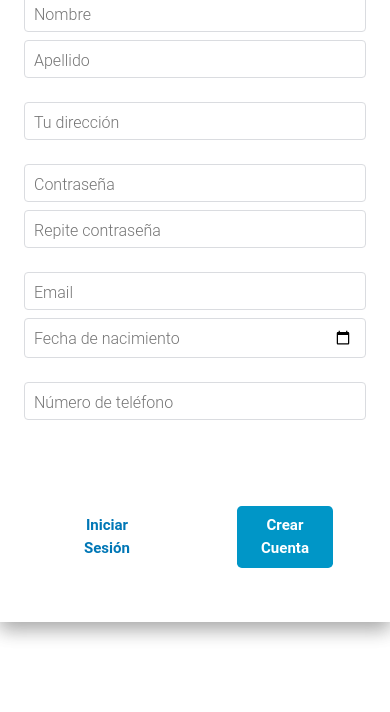
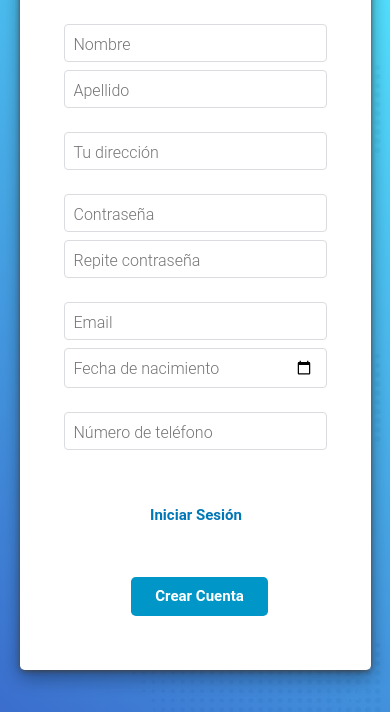
Before and after one commit to alfonsoolavarria/ChurchPage, a plain HTML site: page register.html in a window 390 px wide. Shown: the part 132-844 px from the top of the page. Drawn offline with nearby package versions, Linux system fonts and the light colour scheme.

Commit message:
actualizacion responsive

```diff
--- a/css/query.css
+++ /dev/null
@@ -1,13 +0,0 @@
-/* TABLET */
-@media (max-width: 768px) {
-    #ocultar{
-        display: none;
-    }
-}
-
-@media (max-width: 425px){
-    body{
-        background: none;
-        padding: 0px;
-    }
-}
--- a/css/style.css
+++ b/css/style.css
@@ -11,13 +11,11 @@
 }
 
 body{
-
     /* Fondo */
     background-image: linear-gradient(39deg, rgba(0, 66, 190, 0.767) 0%, rgba(0, 213, 255, 0.678) 92%),
     url(../img/fondo.webp);
     background-size: 100%;
     background-attachment: fixed;
-
 
     padding-top: 30px;
 }
@@ -25,12 +23,21 @@ body{
 /* BODY */
 .container{
     background-color: white;
+    width: 90%;
+    margin-bottom: 40px;
+    box-shadow: 0px 1px 5px #555;
+}
+
+.text-body {
+    color: #444 !important;
 }
 
 .btn-none{
     background-color: none;
     color: #0077b6;
     box-shadow: none;
+    transition: all 300ms;
+    animation: show 800ms linear;
 }
 
 .btn-none:hover{
@@ -47,10 +54,67 @@ body{
     background-color: #0096c7;
     color: white;
     box-shadow: none;
+    transition: all 300ms;
+    animation: show 800ms linear;
 }
+input[type="text"],
+input[type="email"],
+input[type="password"],
+input[type="date"],
+label{
+    animation: show 800ms linear;
+}
+
 
 .btn-color:hover{
     background-color: #0077b6;
     color: white;
     box-shadow: none;
 }
+
+@keyframes show {
+    0%{
+       opacity: 0;
+       background-color: #fff;
+    }
+        100%{
+            opacity: 1;
+        }
+}
+
+
+/* responsive webs*/
+
+@media (max-width: 998px) {
+
+   .col-sm {
+       flex-basis: 100% !important;
+   }
+   .btn_crear{
+       flex-basis: 100%;
+   }
+   .btn-iniciar{
+       margin-left: 35px;
+       margin-bottom: 30px;
+   }
+   .box_btn{
+       flex-basis:100% !important;
+       margin-top: -40px !important;
+       text-align: center;
+   }
+
+.text-body {
+    text-align: center !important;
+
+}
+
+}
+
+@media (max-width: 780px) {
+    #img-main{
+        display: none;
+    }
+    #form-register{
+        padding: 20px;
+    }
+}
--- a/register.html
+++ b/register.html
@@ -1,5 +1,6 @@
 <!DOCTYPE html>
 <html lang="es">
+
 <head>
   <meta charset="UTF-8" />
   <meta http-equiv="X-UA-Compatible" content="IE=edge" />
@@ -14,7 +15,6 @@
 
   <!-- Styles CSS -->
   <link rel="stylesheet" href="css/style.css">
-    <link rel="stylesheet" href="css/query.css">
 </head>
 
 <body>
@@ -26,7 +26,7 @@
         <h2 class="font-weight-bold text-body text-left m-0 mb-2 pt-5">Crear cuenta</h2>
 
         <!-- Formulario -->
-          <form action="#" class="pb-4 pt-3">
+        <form action="#" class="pb-4 pt-3" id="form-register">
 
           <div class="row pt-3">
             <div class="col-sm">
@@ -49,7 +49,7 @@
 
           <div class="row pt-3">
             <div class="col-sm">
-                <!-- Correo -->
+              <!-- direccion -->
               <div class="md-form md-outline m-0">
                 <input type="text" id="materialSubscriptionFormEmail" class="form-control" name="direccion">
                 <label for="materialSubscriptionFormEmail">Tu dirección</label>
@@ -60,7 +60,7 @@
 
 
           <div class="row pt-3">
-              <div class="col-sm">
+            <div class="col-sm ">
               <!-- Contraseña -->
               <div class="md-form md-outline m-0">
                 <input type="password" id="materialLoginFormPassword01" class="form-control" name="password">
@@ -77,18 +77,19 @@
             </div>
           </div>
 
-            <div class="row pt-3">
+          <div class="row pt-3 ">
             <div class="col-sm">
               <!-- Email -->
-                <div class="md-form md-outline m-0">
+              <div class="md-form md-outline m-0 ">
                 <input type="email" id="materialLoginFormEmail" class="form-control" name="email">
                 <label for="materialLoginFormEmail">Email</label>
               </div>
             </div>
 
             <div class="col-sm">
-                <div id="date-picker-example" class="md-form md-outline m-0" inline="true">
-                  <input placeholder="Selecione Fecha" type="date" id="example" class="form-control" min="1980-01-01" max="2021-12-31">
+              <div id="date-picker-example" class="md-form md-outline m-0 box_date" inline="true">
+                <input placeholder="Selecione Fecha" type="date" id="example" class="form-control" min="1980-01-01"
+                  max="2021-12-31">
                 <label for="example">Fecha de nacimiento</label>
               </div>
             </div>
@@ -98,7 +99,8 @@
           <div class="row pt-3">
             <div class="col-sm">
               <div class="md-form md-outline m-0">
-                  <input type="text" id="materialRegisterFormPhone" class="form-control" aria-describedby="materialRegisterFormPhoneHelpBlock">
+                <input type="text" id="materialRegisterFormPhone" class="form-control"
+                  aria-describedby="materialRegisterFormPhoneHelpBlock">
                 <label for="materialRegisterFormPhone">Número de teléfono</label>
               </div>
             </div>
@@ -106,19 +108,21 @@
 
         </form>
 
-          <div class="row col-sm m-0 py-5">
-            <div class="col pr-5">
-                <button type="button" class="btn btn-lg p-2 px-4 btn-none text-capitalize font-weight-bold rounded-lg">Iniciar sesión</button>
+        <div class="row col-sm m-0 py-5 box_btn">
+          <div class="col pr-5 btn-iniciar">
+            <button type="button"
+              class="btn btn-lg p-2 px-4 btn-none text-capitalize font-weight-bold rounded-lg">Iniciar sesión</button>
           </div>
 
-            <div class="col pl-4">
-                <input class="btn btn-lg p-2 px-4 btn-color text-capitalize font-weight-bold rounded-lg" type="submit" value="Crear cuenta">
+          <div class="col pl-4 btn_crear">
+            <input class="btn btn-lg p-2 px-4 btn-color text-capitalize font-weight-bold rounded-lg" type="submit"
+              value="Crear cuenta">
           </div>
         </div>
       </div>
 
 
-        <div id="ocultar" class="col pr-0 pb-0">
+      <div id="img-main" class="col pr-0 pb-0">
         <img class="rounded-right" src="img/imgregister.jpg" width="100%" height="100%" alt="">
       </div>
     </div>
@@ -133,9 +137,11 @@
   <script type="text/javascript" src="https://cdnjs.cloudflare.com/ajax/libs/jquery/3.5.1/jquery.min.js"></script>
 
   <!-- Bootstrap core JavaScript -->
-    <script type="text/javascript" src="https://cdnjs.cloudflare.com/ajax/libs/twitter-bootstrap/4.5.0/js/bootstrap.min.js"></script>
+  <script type="text/javascript"
+    src="https://cdnjs.cloudflare.com/ajax/libs/twitter-bootstrap/4.5.0/js/bootstrap.min.js"></script>
 
   <!-- MDB core JavaScript -->
   <script type="text/javascript" src="https://cdnjs.cloudflare.com/ajax/libs/mdbootstrap/4.19.1/js/mdb.min.js"></script>
 </body>
+
 </html>
```
Lines whose indentation alone changed are shown as unchanged.
